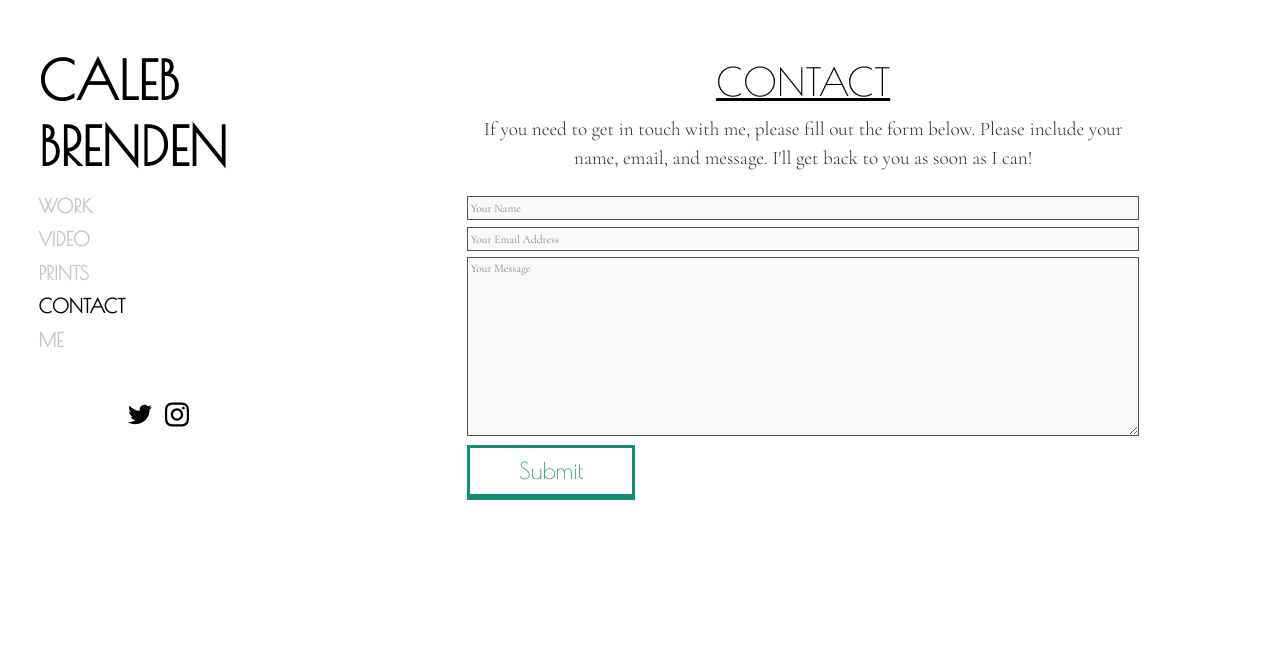
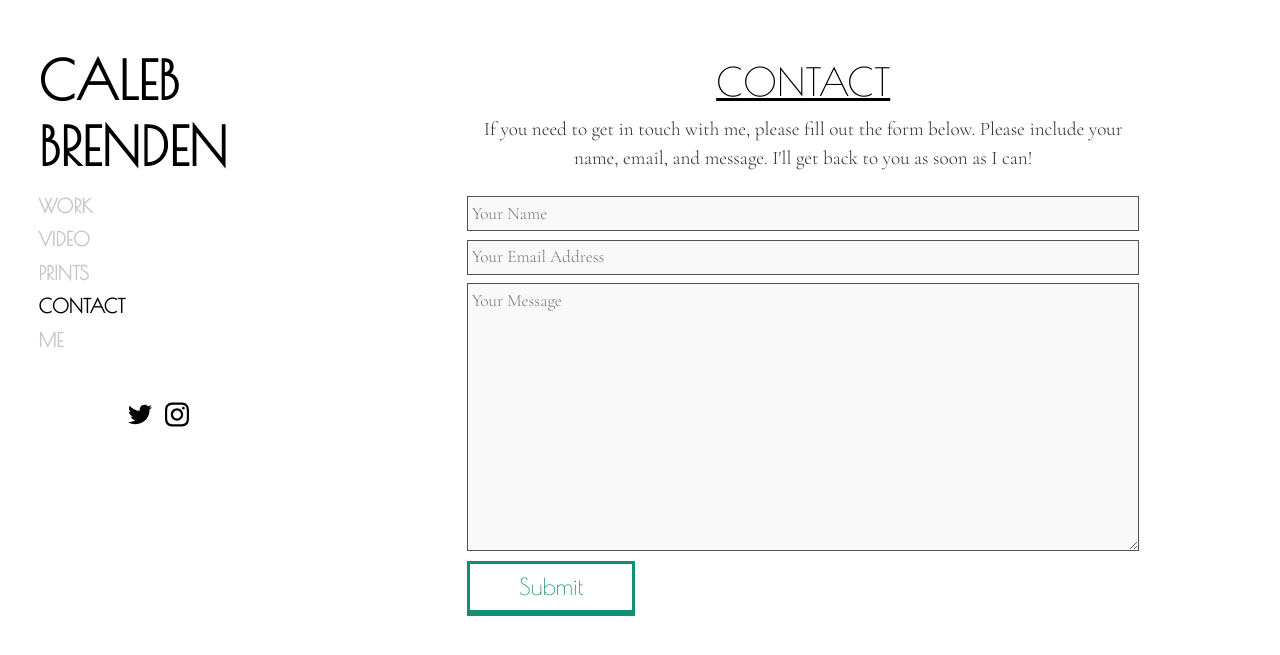
Before and after one commit to calebbrenden/my-site, a Jekyll site: the page built from contact.md, in a window 1280 px wide. Shown: the top 655 px of the page. Built offline with Jekyll 4.4.1, drawn with Linux system fonts in a browser that asks for light colours.

Commit message:
fixed breakaway and form font

```diff
--- a/_sass/hydeout/_layout.scss
+++ b/_sass/hydeout/_layout.scss
@@ -54,7 +54,7 @@
   max-width: 50%;
 }
 
-@media screen and (max-width: 700px) {
+@media (max-width: 800px) {
    #left-div {
     float: none;
     width:auto;
@@ -211,7 +211,7 @@
   font-family: $root-font-family;
   font-weight: 300;
   font-style: normal;
-  font-size: 0.6rem;
+  font-size: 0.9rem;
   color: $gray-6;
   line-height: $root-line-height;
   width: 100%;
```
